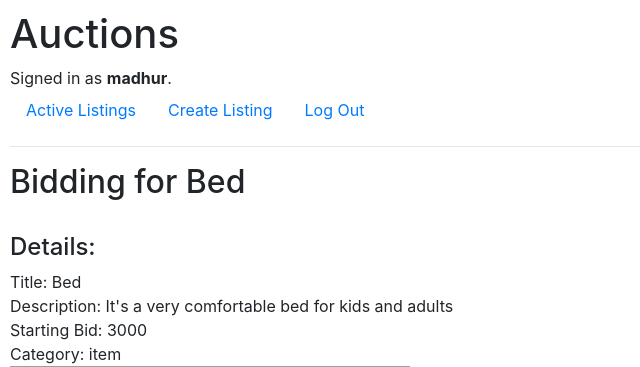
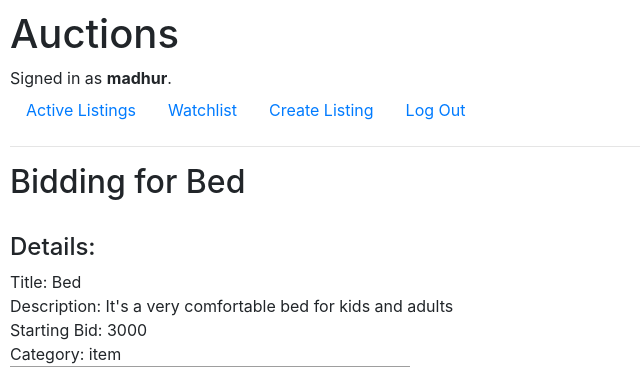
Before and after one commit to MadhurSikko/Commerce_cs50w, a Django app: a page that uses commerce/auctions/templates/auctions/layout.html in a window 1280 px wide. Shown: the top 367 px of the page, without its empty margins (0-640 px from the left). Run offline with Django 3.2, Linux system fonts and the light colour scheme; a user stored in the database is signed in; data comes from the database, SQL or seed files in the repository; both versions use the stored data as it was after the commit; data that the repository does not hold is empty; some libraries are stand-ins or nearby versions; grey boxes are pictures that could not be loaded.

Commit message:
minor changes

```diff
--- a/commerce/auctions/templates/auctions/layout.html
+++ b/commerce/auctions/templates/auctions/layout.html
@@ -22,6 +22,9 @@
             </li>
             {% if user.is_authenticated %}
                 <li class="nav-item">
+                    <a class="nav-link" href="{% url 'watchlist' %}">Watchlist</a>
+                </li>
+                <li class="nav-item">
                     <a class="nav-link" href="{% url 'createListing' %}">Create Listing</a>
                 </li>
                 <li class="nav-item">
--- a/commerce/auctions/urls.py
+++ b/commerce/auctions/urls.py
@@ -8,5 +8,6 @@ urlpatterns = [
     path("logout", views.logout_view, name="logout"),
     path("register", views.register, name="register"),
     path("createListing", views.createListing, name="createListing"),
-    path("bid/<str:title>", views.bid, name="bid")
+    path("bid/<str:title>", views.bid, name="bid"),
+    path("watchlist", views.watchlist, name="watchlist")
 ]
--- a/commerce/auctions/views.py
+++ b/commerce/auctions/views.py
@@ -5,7 +5,7 @@ from django.shortcuts import render
 from django.urls import reverse
 from .models import User, Listing, Bids, Comment
 from django.db.models import Min, Max
-
+from django.contrib.auth.decorators import login_required
 
 def index(request):
 
@@ -65,6 +65,17 @@ def bid(request, title):
         "list": lst,
         "maxBidder": maxBidder,
         "userComment": userComments,
+    })
+
+@login_required
+def watchlist(request):
+    if Listing.objects.filter(watchlist=User.objects.get(pk=request.user.id)).exists():
+        watchlist = Listing.objects.filter(watchlist=User.objects.get(pk=request.user.id))
+    else:
+        watchlist = None
+
+    return render(request, "auctions/watchlist.html", {
+        "watchlist": watchlist,
     })
 
 def createListing(request):
```
Also changed, not shown: commerce/auctions/templates/auctions/watchlist.html (added, +13 -0 lines), commerce/db.sqlite3.
